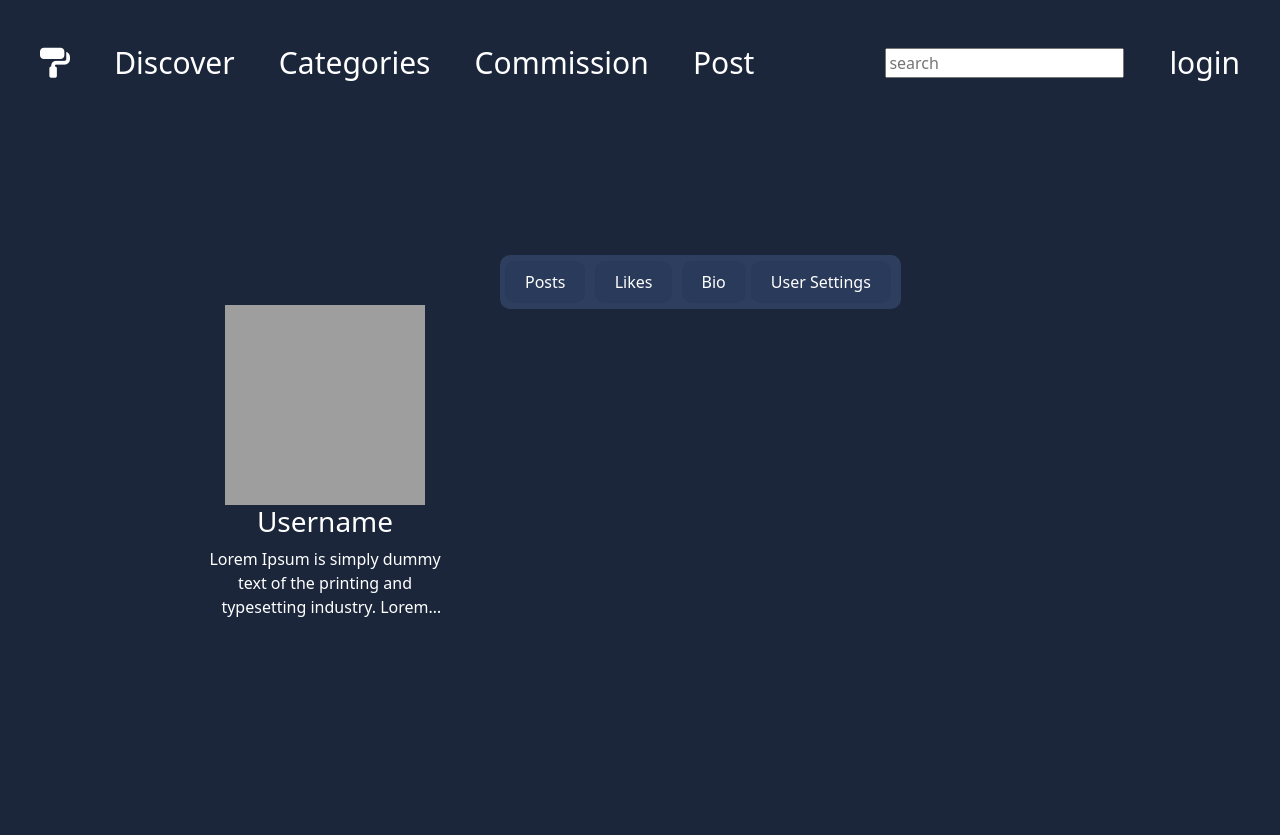
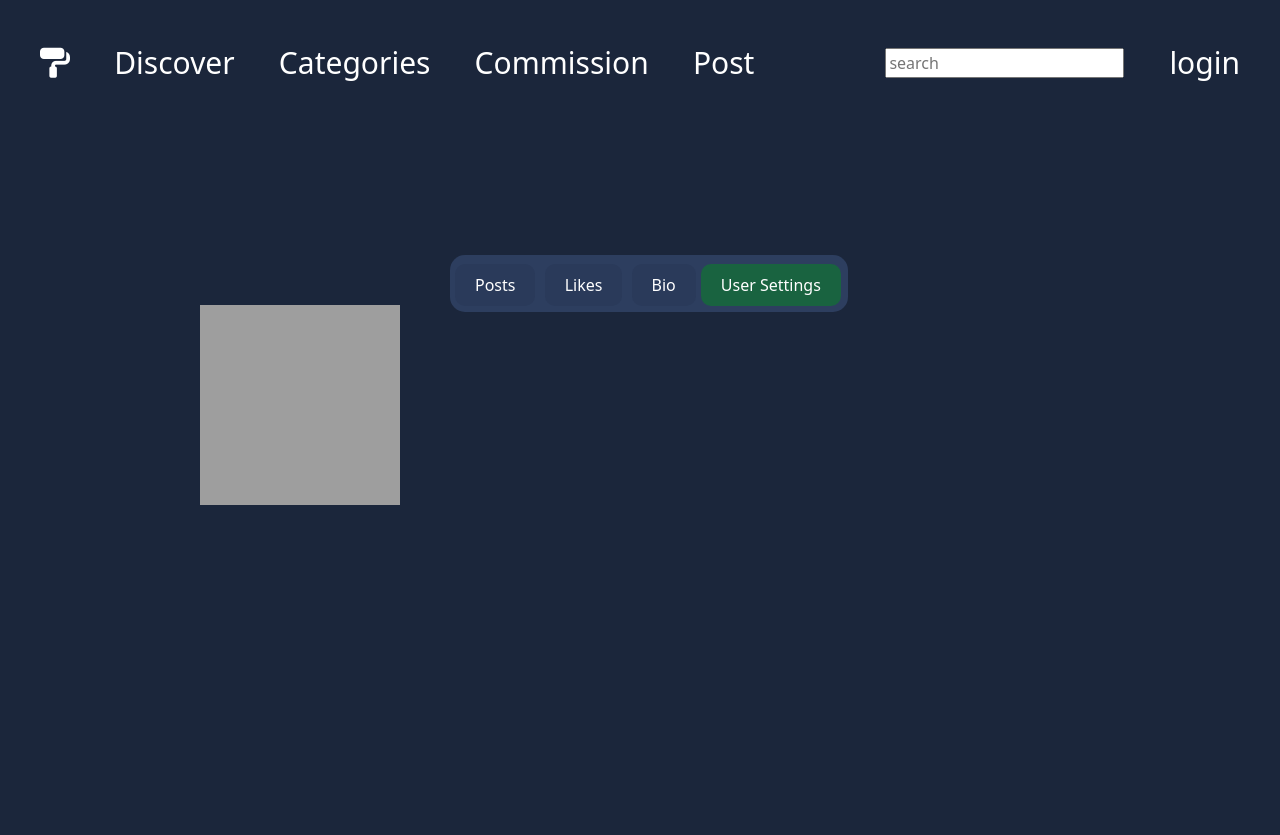
Before and after one commit to JRichm/artistlinq, a Flask app: template templates/user_view.html in a window 1280 px wide. After the commit the page ends 505 px from the top, so only its background shows below. Run offline with Flask 3, Linux system fonts and the light colour scheme; the template is opened without the code that fills it, so the values that code supplies are empty; some libraries are stand-ins or nearby versions; grey boxes are pictures that could not be loaded.

Commit message:
added get_users_images() function to crud

```diff
--- a/crud.py
+++ b/crud.py
@@ -84,6 +84,12 @@ def get_tag_from_name(tag_name):
     tag_data = {'id': tag.tag_id, 'name': tag.tag_name}
     return jsonify(tag_data)
 
+
+def get_users_images(username):
+    user = get_user_by_username(username)
+    post_query = Post.query.filter(Post.user_id == user.user_id).all()
+    image_list = [{'id': post.post_id, 'url': post.image_url, 'caption': post.caption} for post in post_query]
+
 """     Update      """
 
 
--- a/server.py
+++ b/server.py
@@ -52,8 +52,8 @@ def logout():
     ### " View User " ###
 @app.route('/user/<username>')
 def user_view(username):
-    user = crud.get_user_by_username(username)
-    return render_template('user_view.html', user=user, images=get_images())
+    view_user = crud.get_user_by_username(username)
+    return render_template('user_view.html', view_user=view_user, images=get_images())
 
 
     ### " New Post " ###
@@ -112,6 +112,18 @@ def create_new_tag():
     return crud.create_new_tag(tag_name)
 
 
+    ### " Get users images " ###
+@app.route('/get_users_images', methods=['GET'])
+def get_users_images():
+    request_data = request.get_json()
+    view_username = request_data.get('username')
+    return crud.get_users_images()
+
+
+
+
+
+
 """"""""""""""""""""""""""""""""""""""""""
 """  ###     Server Methods     ###    """
 """"""""""""""""""""""""""""""""""""""""""
--- a/static/css/user_view.css
+++ b/static/css/user_view.css
@@ -38,8 +38,8 @@ main {
     display: flex;
     align-items: center;
     justify-content: space-between;
-    border-radius: 10px;
-    padding: 15px 5px 15px 5px;
+    border-radius: 15px;
+    padding: 18px 2px 15px 5px;
     background-color: #2d3e5f;
 }
 
@@ -83,3 +83,7 @@ main {
     height: 100%; /* Make the image fill the height of the container */
     object-fit: contain; /* Preserve aspect ratio and fit the image within the container */
   }
+
+.user-settings {
+    background-color: #196340 !important;
+}
--- a/templates/user_view.html
+++ b/templates/user_view.html
@@ -8,8 +8,7 @@
 <main>
     <aside class="user-card">
         <img src="/static/images/user_icon.png" height="200px" width="200px">
-        <h3>Username</h3>
-        <p>Lorem Ipsum is simply dummy text of the printing and typesetting industry. Lorem Ipsum has been the industry's standard dummy text ever since the 1500s, when an unknown printer took a galley of type and scrambled it to make a type specimen book. It has survived not only five centuries, but also the leap into electronic typesetting, remaining essentially unchanged. It was popularised in the 1960s with the release of Letraset sheets containing Lorem Ipsum passages, and more recently with desktop publishing software like Aldus PageMaker including versions of Lorem Ipsum.</p>
+        <h3>{{ view_user.username }}</h3>
     </aside>
     <section class="user-section">
         <span class="content-controller">
@@ -19,7 +18,7 @@
               <a href="">Bio</a>
             </div>
             <div class="right-buttons">
-              <a href="">User Settings</a>
+              <a href="" class="user-settings">User Settings</a>
             </div>
         </span>
         <article>
```
